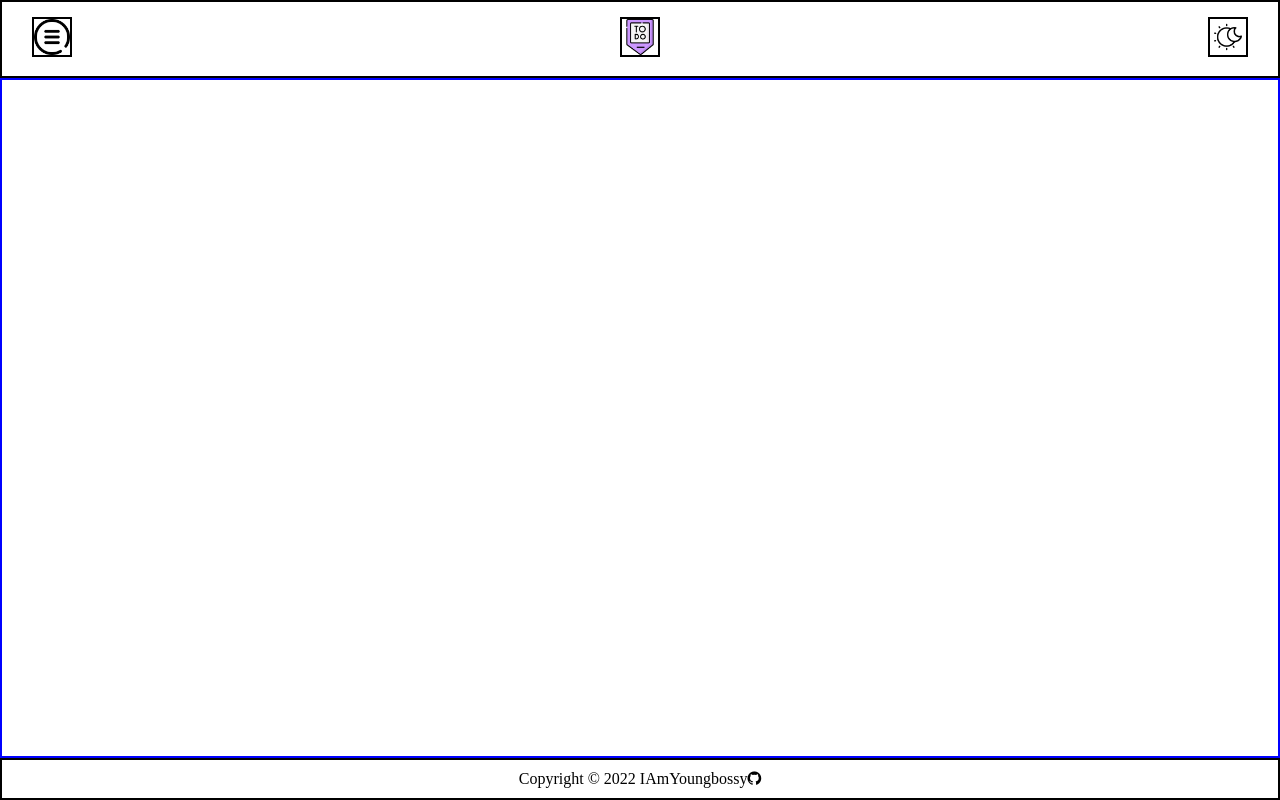
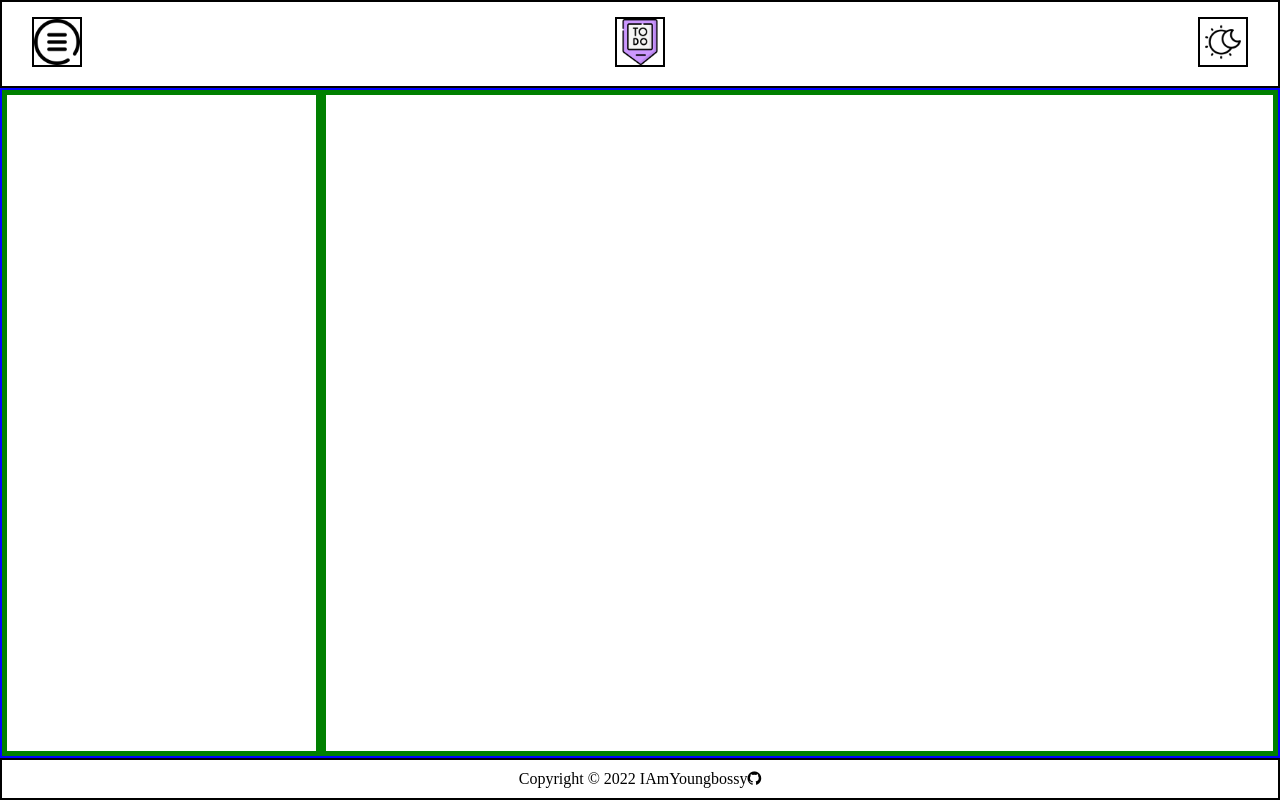
Before and after one commit to IAmYoungbossy/todo-list, a website built with webpack: page dist/index.html in a window 1280 px wide. Built offline with Linux system fonts and the light colour scheme.

Commit message:
Increase the header icon size

```diff
--- a/src/style.css
+++ b/src/style.css
@@ -23,12 +23,17 @@ header {
 }
 img {
   border: 2px solid black;
-  width: 40px;
-  height: 40px;
+  width: 50px;
+  height: 50px;
 }
 main {
   border: 2px solid blue;
   flex: 1;
+  display: grid;
+  grid-template-columns: 1fr 3fr;
+}
+main > div {
+  border: 5px solid green;
 }
 footer {
   border: 2px solid black;
```
Also changed, not shown: dist/bundle.js.
